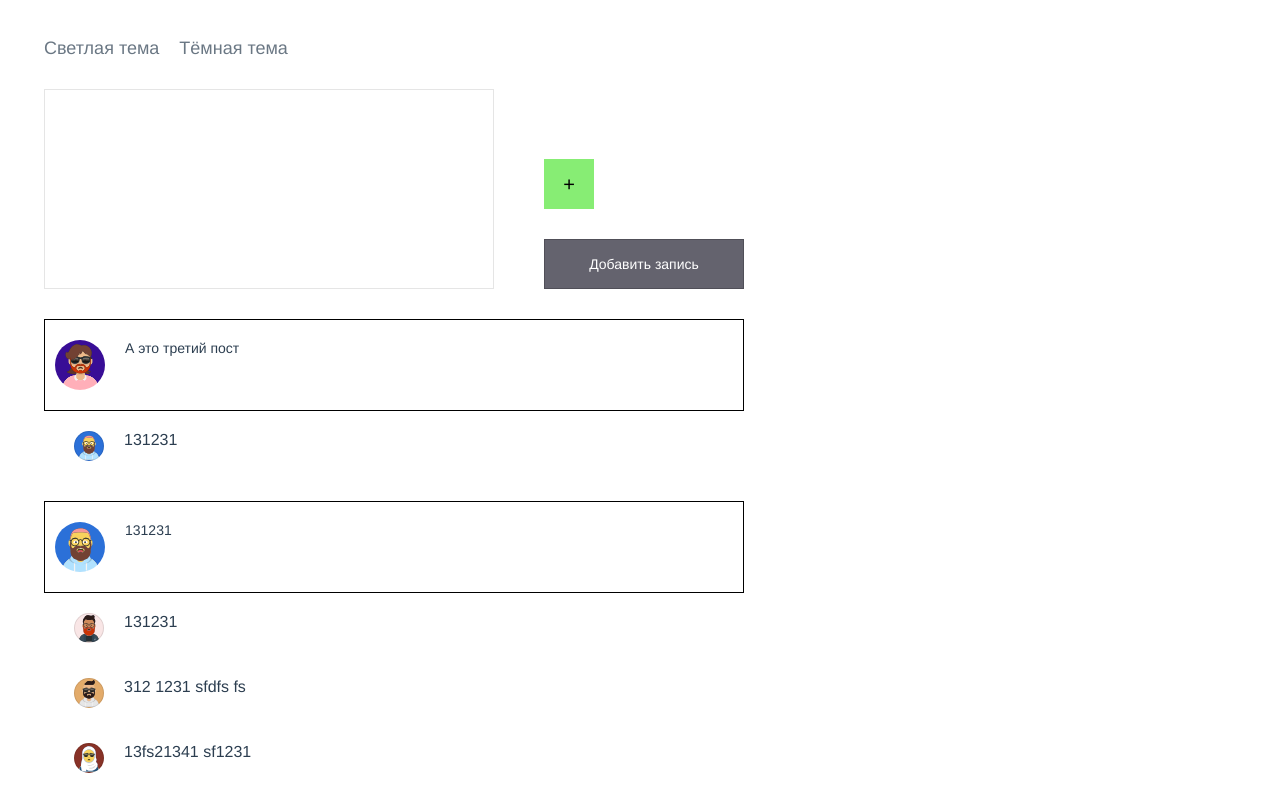
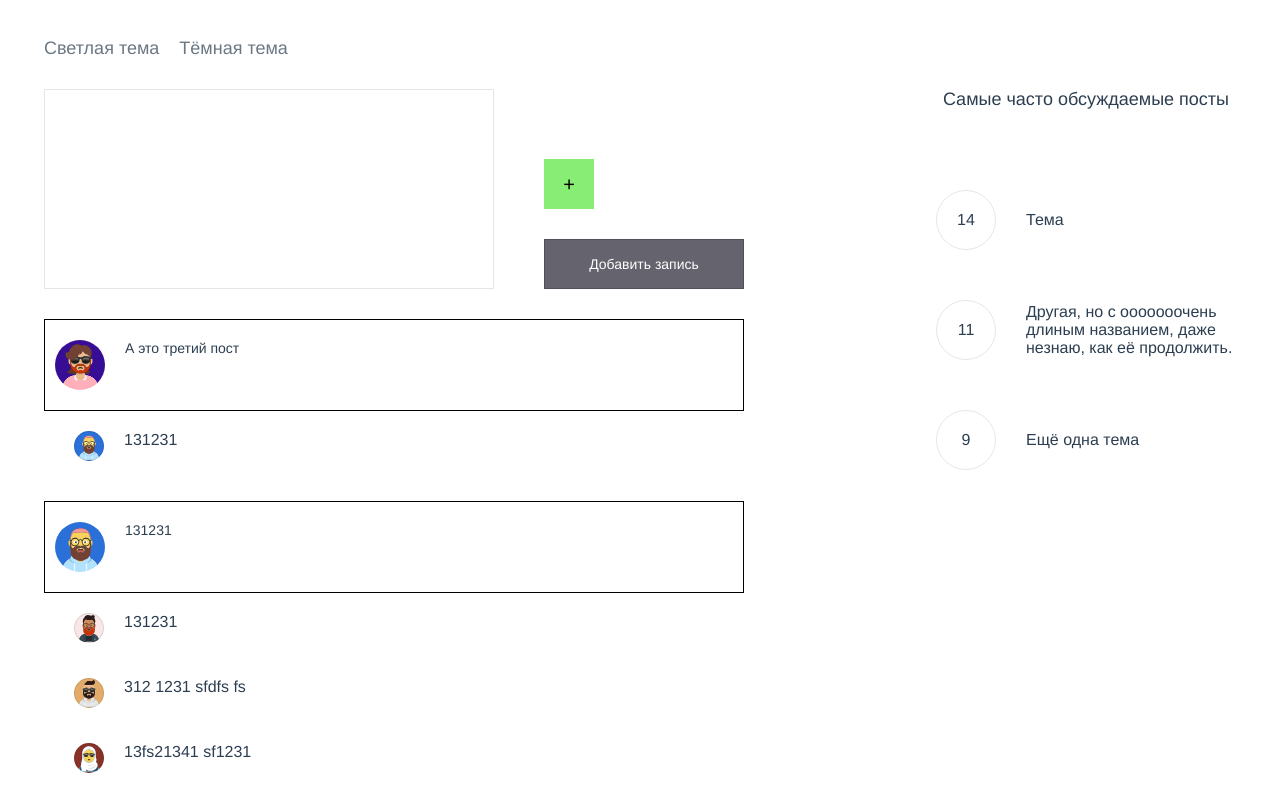
Before and after one commit to Indy660/mini_telegram, a Vue app: page / in a window 1280 px wide. Shown: the top 800 px of the page. Built offline with nearby package versions, Linux system fonts and the light colour scheme.

Commit message:
saving with localstorage

```diff
--- a/src/components/MainComponent.vue
+++ b/src/components/MainComponent.vue
@@ -65,7 +65,21 @@
                     </div>
                 </div>
                 <div class="most_popular_posts">
-
+                    <div class="name">
+                        Самые часто обсуждаемые посты
+                    </div>
+                    <div class="post">
+                        <div class="circle">14</div>
+                        <div class="text">Тема</div>
+                    </div>
+                    <div class="post">
+                        <div class="circle">11</div>
+                        <div class="text">Другая, но с ооооооочень длиным названием, даже незнаю, как её продолжить.</div>
+                    </div>
+                    <div class="post">
+                        <div class="circle">9</div>
+                        <div class="text">Ещё одна тема</div>
+                    </div>
                 </div>
             </div>
         </div>
@@ -178,13 +192,26 @@
 
         },
         mounted() {
-            // const posts = localStorage.getItem('post');
-            // posts ? (this.posts = posts) :
-            this.sortPosts()
+            const posts = localStorage.getItem('post');
+            posts ? (this.posts = JSON.parse(posts)) : this.sortPosts()
+
+            // this.sortPosts()
+            // let openRequest = indexedDB.open("posts", 1);
+            // openRequest.onupgradeneeded = () => {
+            //     console.log("Базы нет");
+            //     this.sortPosts()
+            // };
+            // openRequest.onsuccess = () => {
+            //     const db = openRequest.result;
+            //     if (db) {
+            //         console.log('baza', db);
+            //         this.posts = db
+            //     }
+            // }
         },
         methods: {
             sortPosts() {
-                console.log('sortPosts')
+                // console.log('sortPosts')
                 const id_array_reverse = Object.keys(this.posts).sort((a, b) => {
                     return b - a;
                 });
@@ -282,16 +309,15 @@
                             add_comment();
                             resolve();
                         },
-                    time * 1000
+                    time * 100
                     )}
                );
                if (step_generate > 0) {
                    this.generateRandomComments(id_post, step_generate - 1)
                } else {
+                   localStorage.setItem('post', JSON.stringify(this.posts));
                    return
                }
-               // localStorage.setItem('post', this.posts);
-
                 // clearTimeout(timerId);
 
             },
@@ -317,7 +343,7 @@
                     const sorted_id = Object.keys(this.posts[data_key].comments).sort((a, b) => {
                         return b - a;
                     });
-                    console.log('sorted_id[0]', sorted_id[0] + 1)
+                    // console.log('sorted_id[0]', sorted_id[0] + 1)
                     return sorted_id[0] + 1
                 } else {
                     return 1
@@ -388,6 +414,7 @@
             .main_blocks {
                 display: flex;
                 /*flex: 1;*/
+                justify-content: space-between;
                 .feed_block {
                     width: 700px;
                     margin-bottom: 30px;
@@ -599,6 +626,30 @@
 
                 .most_popular_posts {
                     width: 300px;
+                    .name {
+                        font-size: 18px;
+                        margin-bottom: 70px;
+                    }
+                    .post {
+                        display: flex;
+                        align-items: center;
+                        height: 80px;
+                        margin-bottom: 30px;
+                        .circle {
+                            display: flex;
+                            align-items: center;
+                            justify-content: center;
+                            width: 60px;
+                            height: 60px;
+                            border-radius: 50%;
+                            flex: none;
+                            border: 1px solid rgba(0,0,0,.1);
+                            margin-right: 30px;
+                        }
+                        .text {
+                            text-align: left;
+                        }
+                    }
                 }
             }
         }
```
